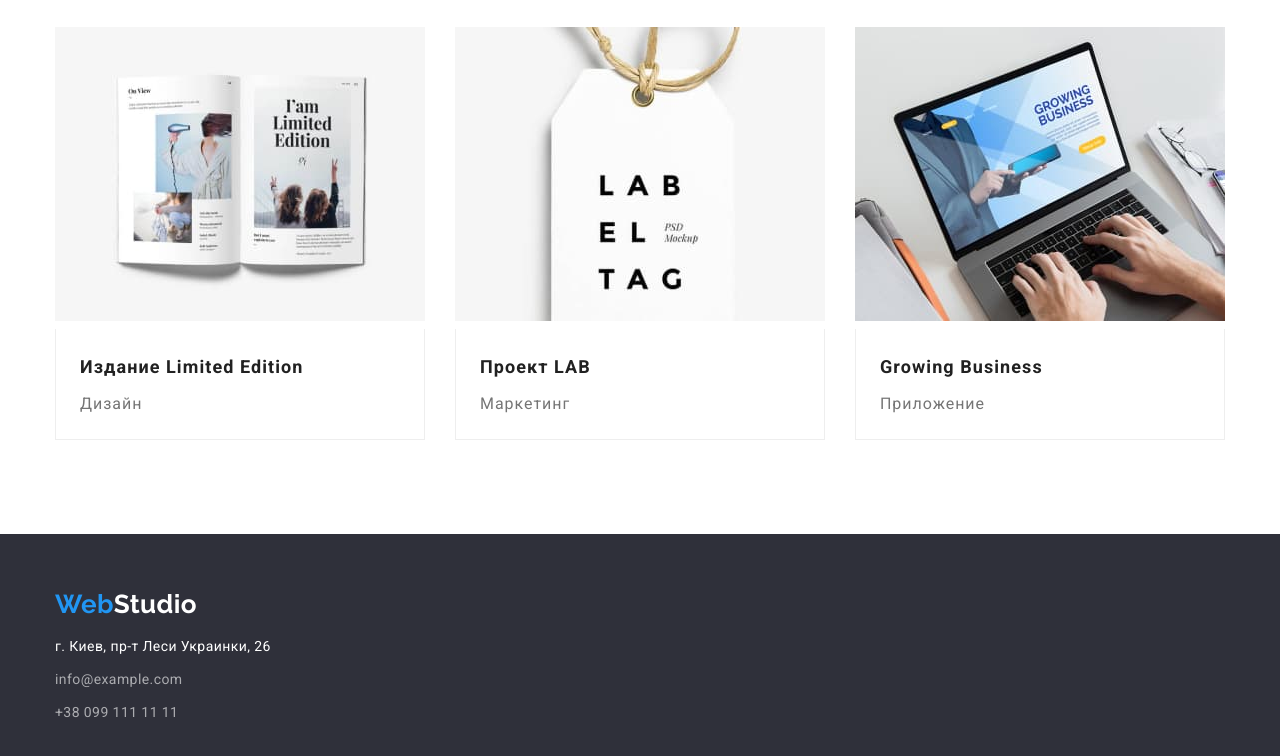
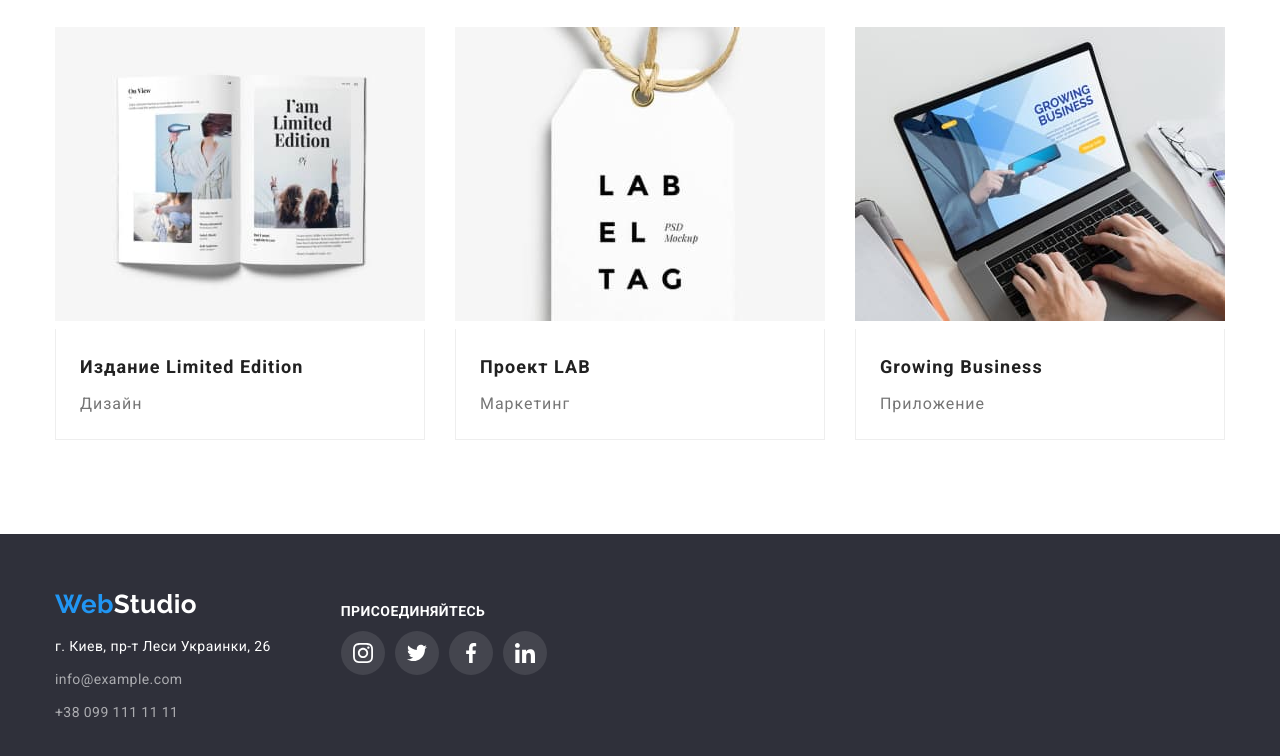
Before and after one commit to Oleksandr-Alex-02/goit-markup-hw-04, a plain HTML site: page portfolio.html in a window 1280 px wide. Shown: the part 1126-1882 px from the top of the page. Drawn offline with nearby package versions, Linux system fonts and the light colour scheme.

Commit message:
icon-finih

```diff
--- a/css/styles.css
+++ b/css/styles.css
@@ -189,6 +189,7 @@ ul {
   text-align: center;
   background: #2f303a;
   padding: 200px 0px;
+  background-image: url(../images/background.jpg);
 }
 
 .hero h1 {
@@ -309,6 +310,13 @@ ul {
   padding: 0;
 }
 
+.foto {
+  background: #ffffff;
+  box-shadow: 0px 1px 3px rgba(0, 0, 0, 0.12), 0px 1px 1px rgba(0, 0, 0, 0.14),
+    0px 2px 1px rgba(0, 0, 0, 0.2);
+  border-radius: 0px 0px 4px 4px;
+}
+
 .command-blok {
   padding-top: 30px;
   padding-bottom: 16px;
@@ -317,12 +325,10 @@ ul {
 
 .social-media {
   display: flex;
-  justify-content: space-between;
-  align-items: center;
   margin: auto;
   width: 206px;
-  height: 44px;
   padding-left: 0;
+  padding-bottom: 30px;
 }
 
 .social {
@@ -330,14 +336,21 @@ ul {
   height: 44px;
 }
 
+.social:not(:last-child) {
+  margin-right: 10px;
+}
+
 .a {
-  display: inline-block;
   width: 44px;
   height: 44px;
+  display: flex;
+  align-items: center;
+  justify-content: center;
+  fill: #afb1b8;
 }
 
 .a:hover {
-  fill: #000000;
+  fill: #ffffff;
   background: var(--accent-color);
   border-radius: 50%;
 }
@@ -391,6 +404,11 @@ ul {
   border-radius: 4px;
 }
 
+.clients-icon:hover {
+  border: 1px solid var(--accent-color);
+  fill: var(--accent-color);
+}
+
 .clients-icon:not(:last-child) {
   margin-right: 30px;
 }
@@ -398,6 +416,11 @@ ul {
 .icon {
   width: 170px;
   height: 92px;
+  fill: #afb1b8;
+}
+
+.icon:hover {
+  fill: var(--accent-color);
 }
 
 /*                                     mein portfolio.html */
@@ -545,6 +568,22 @@ footer a {
   display: flex;
 }
 
-.social-links {
+.social-footer {
+  padding-top: 10px;
   margin-left: 70px;
 }
+
+.social-footer h2 {
+  font-weight: 700;
+  font-size: 14px;
+  line-height: 1.14;
+  letter-spacing: 0.03em;
+  text-transform: uppercase;
+
+  color: #ffffff;
+}
+.icob-footer {
+  border-radius: 50%;
+  background: rgba(255, 255, 255, 0.1);
+  fill: #ffffff;
+}
--- a/portfolio.html
+++ b/portfolio.html
@@ -196,7 +196,8 @@
     <!--подвал сайта-->
 
     <footer>
-      <div class="container">
+      <div class="container footer">
+        <div>
           <a href="./index.html" class="logo-footer">
             <span class="webstudio">Web</span>Studio</a
           >
@@ -223,6 +224,40 @@
             </ul>
           </address>
         </div>
+        <div class="social-footer">
+          <h2>присоединяйтесь</h2>
+          <ul class="social-media">
+            <li class="social">
+              <a class="a icob-footer" href="#">
+                <svg fill="#ffffff" width="20" height="20">
+                  <use href="./images/icons.svg#instagram"></use>
+                </svg>
+              </a>
+            </li>
+            <li class="social">
+              <a class="a icob-footer" href="#">
+                <svg fill="#ffffff" width="20" height="20">
+                  <use href="./images/icons.svg#twitter"></use>
+                </svg>
+              </a>
+            </li>
+            <li class="social">
+              <a class="a icob-footer" href="#">
+                <svg width="20" height="20">
+                  <use href="./images/icons.svg#facebook"></use>
+                </svg>
+              </a>
+            </li>
+            <li class="social">
+              <a class="a icob-footer" href="#">
+                <svg width="20" height="20">
+                  <use href="./images/icons.svg#linkedin"></use>
+                </svg>
+              </a>
+            </li>
+          </ul>
+        </div>
+      </div>
     </footer>
   </body>
 </html>
```
Also changed, not shown: index.html (+31 -15 lines), images/icons.svg. Lines whose indentation alone changed are shown as unchanged.
